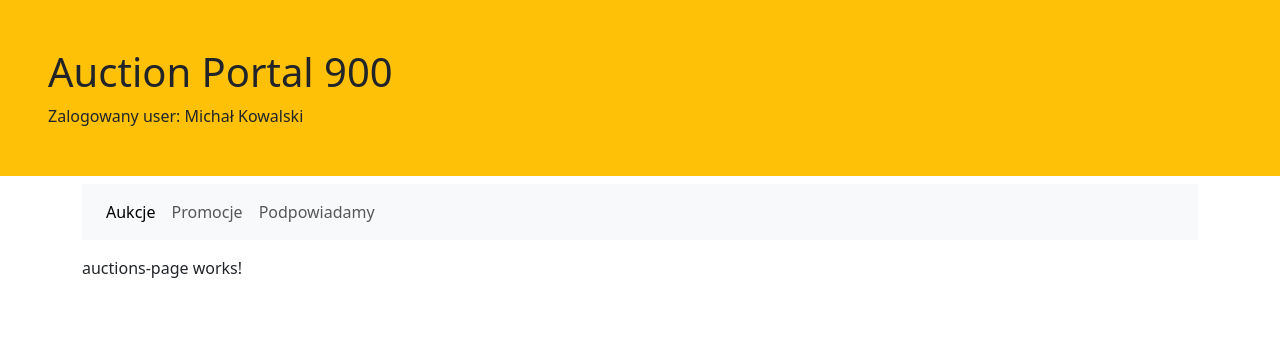
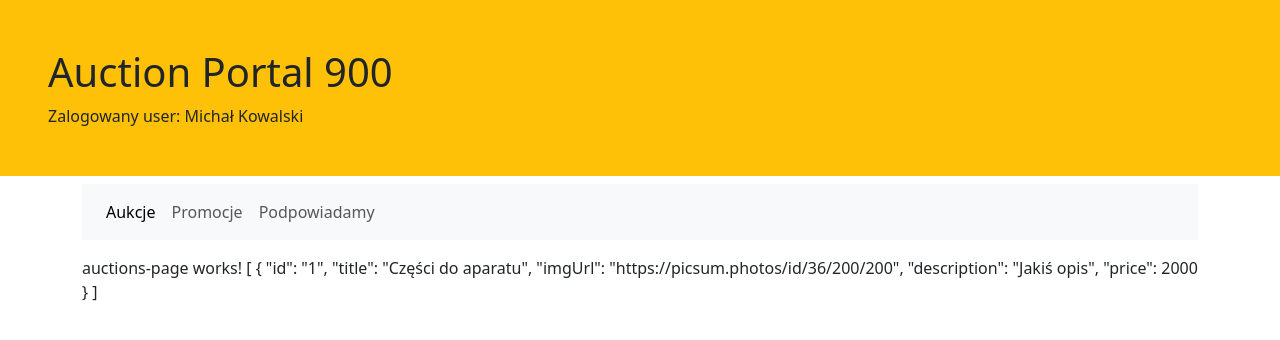
Before and after one commit to michaljabi/20251013-angular, an Angular app in the folder auction-portal/: page /auctions in a window 1280 px wide. Shown: the top 340 px of the page. Built offline with nearby package versions, Linux system fonts and the light colour scheme.

Commit message:
task(15)[AuctionsResourceService]: use DI to inject service inside component. Prepare empty methods.

```diff
--- a/auction-portal/src/app/auctions/auctions-page.component.ts
+++ b/auction-portal/src/app/auctions/auctions-page.component.ts
@@ -1,14 +1,18 @@
-import { Component } from '@angular/core';
+import {Component, inject} from '@angular/core';
+import {JsonPipe} from '@angular/common';
+import {AuctionsResourceService} from './auctions-resource.service';
 
 @Component({
-  imports: [],
+  imports: [JsonPipe],
   template: `
     <p>
-      auctions-page works!
+      auctions-page works! {{ auctionsResourceService.getAll() | json}}
     </p>
   `,
-  styles: ``
+  styles: ``,
+  // providers: [AuctionsResourceService]
 })
 export class AuctionsPageComponent {
 
+    auctionsResourceService = inject(AuctionsResourceService);
 }
--- /dev/null
+++ b/auction-portal/src/app/auctions/auctions-resource.service.ts
@@ -0,0 +1,29 @@
+import {Injectable} from '@angular/core';
+import {AuctionItem, AuctionItemWithoutId} from './auction-item';
+// import {Router} from '@angular/router';
+
+// Tutaj przyszykujemy sobie tzw. Stateless Service
+// będzie tylko pytał back-end o dane, nie będzie ich przechowywał.
+@Injectable({
+  providedIn: 'root'
+})
+export class AuctionsResourceService {
+
+    // router = inject(Router);
+
+    getAll(): AuctionItem[] {
+      return [
+        {
+          id: "1",
+          title: "Części do aparatu",
+          imgUrl: "https://picsum.photos/id/36/200/200",
+          description: "Jakiś opis",
+          price: 2000
+        }
+      ];
+    }
+
+    addOne(item: AuctionItemWithoutId) {
+      console.log('Dodano', item);
+    }
+}
--- a/auction-portal/src/app/common/main-menu/main-menu.component.ts
+++ b/auction-portal/src/app/common/main-menu/main-menu.component.ts
@@ -1,6 +1,7 @@
-import {Component} from '@angular/core';
+import {Component, /*inject*/} from '@angular/core';
 import type {MenuItem} from './menu.item';
 import {RouterLink, RouterLinkActive} from '@angular/router';
+// import {AuctionsResourceService} from '../../auctions/auctions-resource.service';
 // import {NgFor} from '@angular/common';
 
 // import {JsonPipe, UpperCasePipe} from '@angular/common';
@@ -45,6 +46,8 @@ import {RouterLink, RouterLinkActive} from '@angular/router';
 })
 export class MainMenuComponent {
 
+    // auctionsResourceService = inject(AuctionsResourceService);
+
     isMenuShown = false;
 
     items: MenuItem[] = [
```
Also changed, not shown: 1 other file (tests, documents, lock files or other folders).
